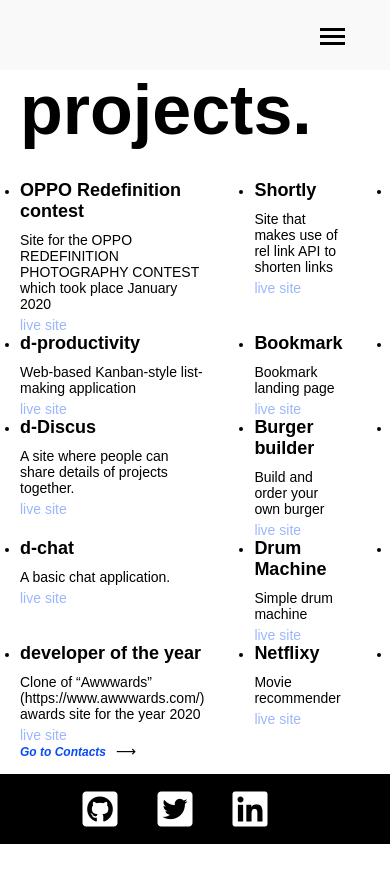
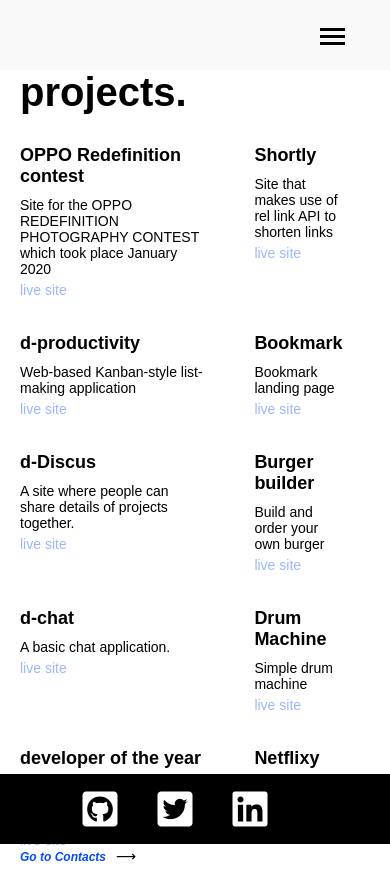
Before and after one commit to rahuloo5/portfolio_v1, a React (Create React App) app: page /projects in a window 390 px wide. Shown: the top 894 px of the page. Before the commit the page ends 844 px from the top, so only its background shows below. Built offline with nearby package versions, Linux system fonts and the light colour scheme.

Commit message:
projects page mobile view

```diff
--- a/src/pages/projects/index.tsx
+++ b/src/pages/projects/index.tsx
@@ -14,6 +14,10 @@ const ProjectContainer = styled.div`
 
 const ProjectHeader = styled.h1`
     margin-bottom: 30px;
+
+    @media(max-width: 765px){
+        font-size: 40px;
+    }
 `
 
 const ProjectBody = styled.div<Props>`
@@ -36,6 +40,12 @@ const ProjectBody = styled.div<Props>`
             opacity: 0;
             transition: opacity 1s ease-in-out;
             ${({ displayOne }) => displayOne && 'opacity: 1'};
+
+            @media(max-width: 765px){
+                grid-template-columns: 1fr;
+                grid-row-gap: 35px;
+                list-style: none;
+            }
 
             h4{
                 font-size: 18px;
```
